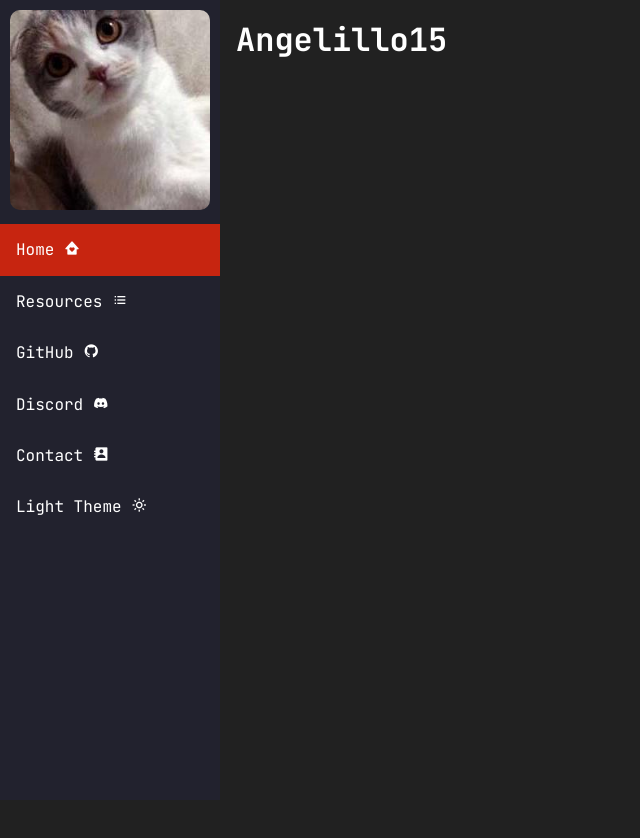
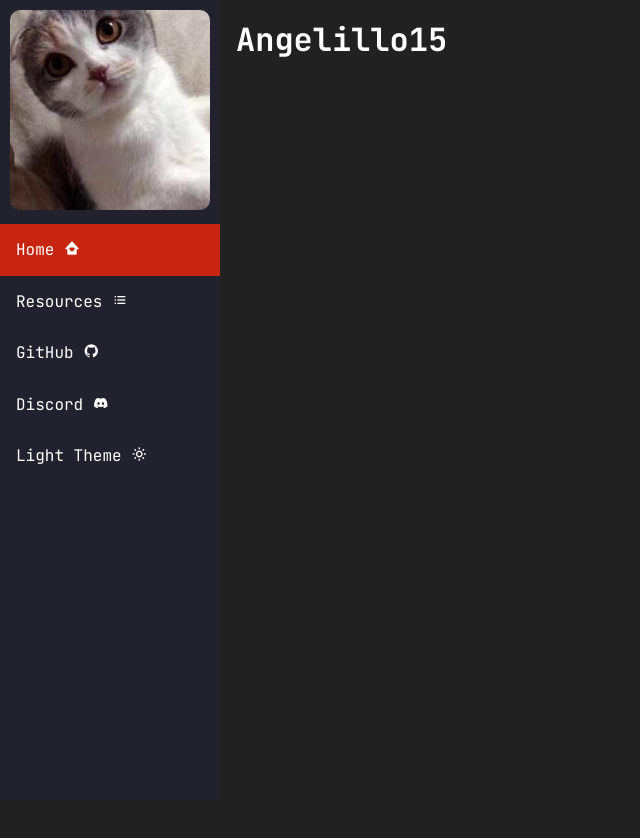
Before and after one commit to Angelillo15/angelillo-front, a Vue app: page / in a window 1280 px wide. Shown: the top 838 px of the page, without its empty margins (0-640 px from the left). Built offline with nearby package versions, Linux system fonts and the light colour scheme; what vuesax3 would draw is missing.

Commit message:
Removed Contact link until is added

```diff
--- a/src/components/SideBar.vue
+++ b/src/components/SideBar.vue
@@ -18,9 +18,6 @@
       Discord <i class='bx bxl-discord-alt' />
     </a>
 
-    <router-link to="/contact">
-       Contact <i class='bx bxs-contact' />
-    </router-link>
     <ThemeSwitcher />
   </div>
 
```
